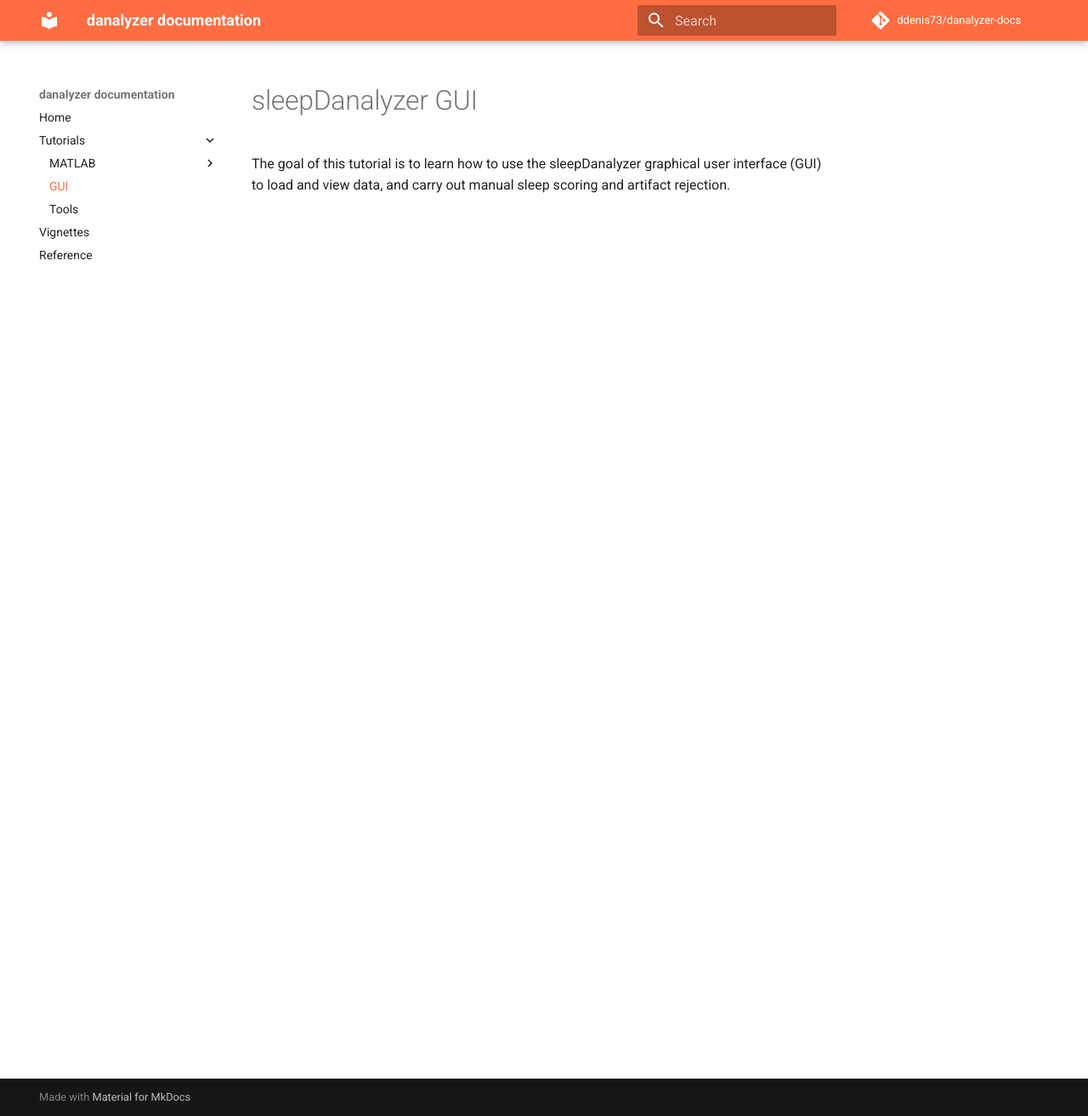
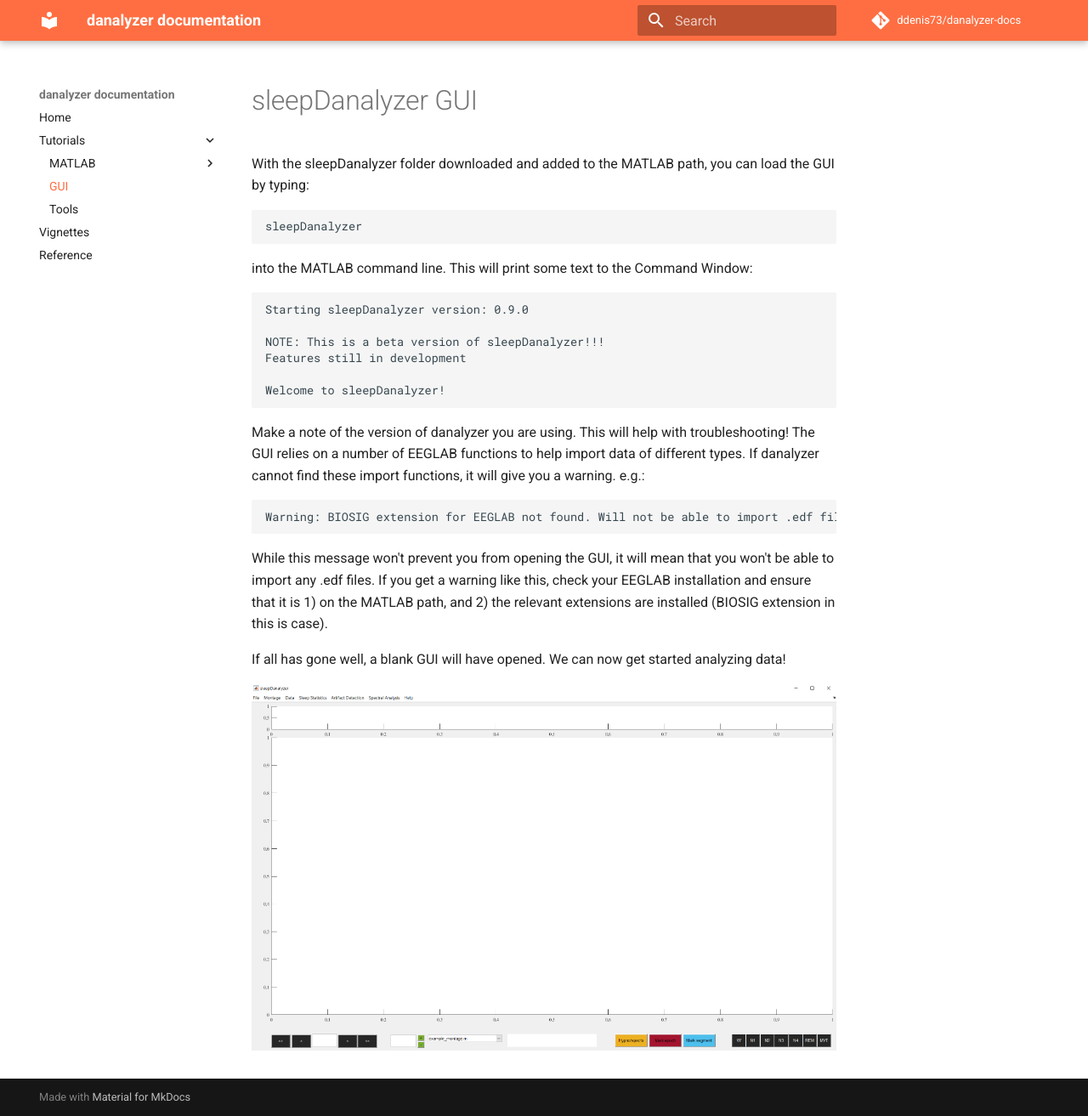
Before and after one commit to ddenis73/danalyzer-docs, an MkDocs documentation site: the page built from docs/gui-tutorial.md, in a window 1280 px wide and 1313 px high. Shown: the whole window at 85% size. Built offline with MkDocs 1.6.1 and Material for MkDocs 9.7.7, drawn with Linux system fonts in a browser that asks for light colours; comment, search, counter and statistics services are not loaded; old or Windows-style settings are respelled for this version of MkDocs.

Commit message:
gui tutorial

````diff
--- a/docs/gui-tutorial.md
+++ b/docs/gui-tutorial.md
@@ -1,3 +1,28 @@
 # sleepDanalyzer GUI
 
-The goal of this tutorial is to learn how to use the sleepDanalyzer graphical user interface (GUI) to load and view data, and carry out manual sleep scoring and artifact rejection.
+With the sleepDanalyzer folder downloaded and added to the MATLAB path, you can load the GUI by typing:
+
+```matlab
+sleepDanalyzer
+```
+
+into the MATLAB command line. This will print some text to the Command Window:
+
+```matlab
+Starting sleepDanalyzer version: 0.9.0
+
+NOTE: This is a beta version of sleepDanalyzer!!!
+Features still in development
+
+Welcome to sleepDanalyzer!
+```
+Make a note of the version of danalyzer you are using. This will help with troubleshooting! The GUI relies on a number of EEGLAB functions to help import data of different types. If danalyzer cannot find these import functions, it will give you a warning. e.g.:
+
+```matlab
+Warning: BIOSIG extension for EEGLAB not found. Will not be able to import .edf files
+```
+While this message won't prevent you from opening the GUI, it will mean that you won't be able to import any .edf files. If you get a warning like this, check your EEGLAB installation and ensure that it is 1) on the MATLAB path, and 2) the relevant extensions are installed (BIOSIG extension in this is case).
+
+If all has gone well, a blank GUI will have opened. We can now get started analyzing data!
+
+![danalyzer_blank](../img/danalyzer_empty.png)
--- a/mkdocs.yml
+++ b/mkdocs.yml
@@ -16,6 +16,7 @@
       - Functions: 'matlab-functions.md'
       - Control statements: 'matlab-control-statements.md'
       - Importing/exporting: 'matlab-import-export.md'
+      - Plotting: 'matlab-plotting.md'
     - GUI: 'gui-tutorial.md'
     - Tools: 'tools-tutorial.md'
   - Vignettes: 'vignettes.md'
````
Also changed, not shown: docs/index.md (+6 -11 lines), docs/matlab-import-export.md (+0 -24 lines), docs/matlab-plotting.md (added, +1 -0 lines), docs/img/danalyzer_empty.png (added).
